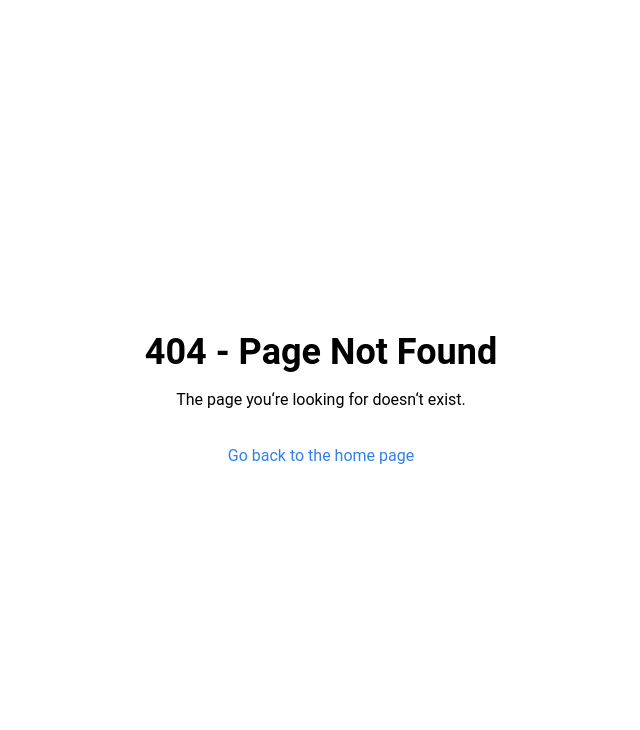
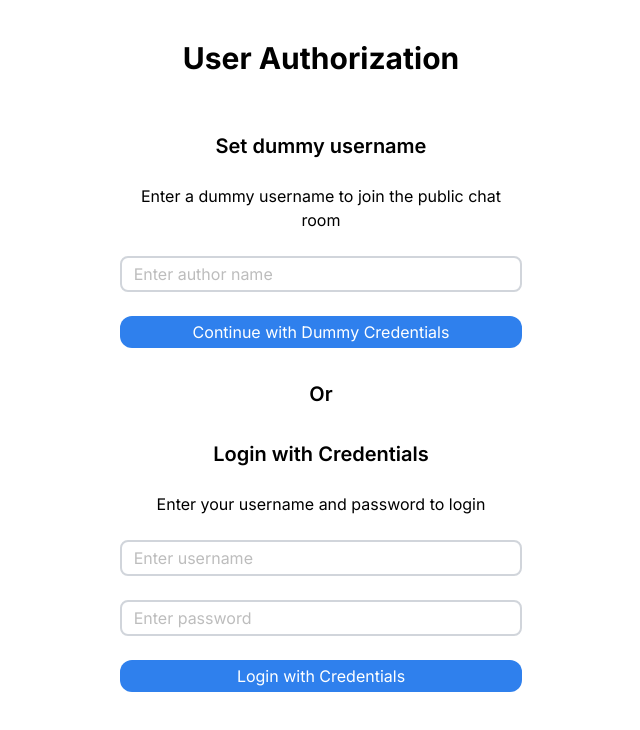
Before and after one commit to TheAttentionSeeker5050/next-chat-app, a Next.js app: page /login in a window 1280 px wide. Before the commit this address had no page. Shown: the top 730 px of the page, without its empty margins (319-959 px from the left). Built offline with nearby package versions, Linux system fonts and the light colour scheme.

Commit message:
created custom form layout for login credentials page

```diff
--- /dev/null
+++ b/src/components/LoginWithCredentialsForm.tsx
@@ -0,0 +1,29 @@
+import { FormEventHandler } from "react";
+
+interface LoginWithCredentialsFormProps {
+    // submitHandler: FormEventHandler<HTMLFormElement>;
+    setErrorMessage: (message: string) => void;
+}
+
+const LoginWithCredentialsForm: React.FC<LoginWithCredentialsFormProps> = ({ setErrorMessage }) => {
+    const submitHandler = async (e: React.FormEvent<HTMLFormElement>) => {
+        e.preventDefault();
+        alert('logging in with credentials');
+    }
+
+    return (
+        <form onSubmit={submitHandler} className="flex flex-col gap-6 dark:text-fore-secondary-dark ">
+            <h2 className='text-xl font-semibold text-center'>Login with Credentials</h2>
+
+            <p className="text-center">Enter your username and password to login</p>
+
+            <input type="text" name="username" id="username" placeholder="Enter username" className="border-2 pl-3 pr-2 border-fore-secondary-light py-1 rounded-lg" max={30} />
+            <input type="password" name="password" id="password" placeholder="Enter password" className="border-2 pl-3 pr-2 border-fore-secondary-light py-1 rounded-lg" max={30} />
+
+            <button type="submit" className="text-fore-blue-balloons-light bg-blue-balloons-light rounded-xl px-2 py-1 hover:bg-blue-balloons-light-hover">Login with Credentials</button>
+
+        </form>
+    );
+}
+
+export default LoginWithCredentialsForm;
--- a/src/components/SetAuthorForm.tsx
+++ /dev/null
@@ -1,27 +0,0 @@
-import { FormEventHandler } from "react";
-import React from "react";
-
-
-interface SetAuthorFormProps {
-    author: string;
-    setAuthor: (newAuthor: string) => void;
-    submitHandler: FormEventHandler<HTMLFormElement>;
-  }
-
-// setAuthorReusableComponent
-const SetAuthorForm: React.FC<SetAuthorFormProps> = ({ author, setAuthor, submitHandler }) => {
-
-    return (
-        // <section className="flex flex-col gap-6">
-            <form onSubmit={submitHandler} className="flex flex-col gap-6 dark:text-fore-secondary-dark">
-
-                <p>Enter your name to join the chat</p>
-                <input type="text" name="author" id="author" placeholder="Enter author name" className="border-2 pl-3 pr-2 border-fore-secondary-light py-1 rounded-lg" max={35} />
-                <button type="submit" className="text-fore-blue-balloons-light bg-blue-balloons-light rounded-xl px-2 py-1 hover:bg-blue-balloons-light-hover">Submit</button>
-
-            </form>
-        // </section>
-    );
-}
-
-export default SetAuthorForm;
--- /dev/null
+++ b/src/components/SetDummyUsernameForm.tsx
@@ -0,0 +1,24 @@
+import { FormEventHandler } from "react";
+import React from "react";
+
+
+interface SetDummyUsernameFormProps {
+    author: string;
+    setAuthor: (newAuthor: string) => void;
+    submitHandler: FormEventHandler<HTMLFormElement>;
+  }
+
+// setAuthorReusableComponent
+const SetDummyUsernameForm: React.FC<SetDummyUsernameFormProps> = ({ author, setAuthor, submitHandler }) => {
+
+    return (
+        <form onSubmit={submitHandler} className="flex flex-col gap-6 dark:text-fore-secondary-dark">
+            <h2 className='text-xl font-semibold text-center'>Set dummy username</h2>
+            <p className="text-center">Enter a dummy username to join the public chat room</p>
+            <input type="text" name="author" id="author" placeholder="Enter author name" className="border-2 pl-3 pr-2 border-fore-secondary-light py-1 rounded-lg" max={30} />
+            <button type="submit" className="text-fore-blue-balloons-light bg-blue-balloons-light rounded-xl px-2 py-1 hover:bg-blue-balloons-light-hover">Continue with Dummy Credentials</button>
+        </form>
+    );
+}
+
+export default SetDummyUsernameForm;
--- a/src/pages/_document.tsx
+++ b/src/pages/_document.tsx
@@ -7,7 +7,7 @@ export default function Document() {
   return (
     <Html lang="en" >
       <Head />
-      <body className={``}>
+      <body >
         <Main />
         <NextScript />
       </body>
--- a/src/pages/index.tsx
+++ b/src/pages/index.tsx
@@ -61,7 +61,7 @@ export default function Home({ messages}: {messages: MessageModelFirebase[]}) {
         setAuthorId(authorIdFromLocalStorage);
       } else {
         // use the navigate hook to redirect to set-author page if author is empty
-        router.push('/set-author', undefined, { shallow: true });
+        router.push('/login', undefined, { shallow: true });
       }
     }
 
--- a/src/pages/set-author.tsx
+++ b/src/pages/login.tsx
@@ -5,7 +5,7 @@ const inter = Inter({ subsets: ['latin'] });
 
 // useAppContext is a custom hook that returns the context
 import {useAppContext} from '@/context/MyContext';
-import SetAuthorForm from '@/components/SetAuthorForm';
+import SetDummyUsernameForm from '@/components/SetDummyUsernameForm';
 import Head from 'next/head';
 import { useRouter } from 'next/router';
 
@@ -15,6 +15,7 @@ import { validateAuthorName } from '@/utils/validators/validateAuthorName';
 // zod error type
 import { ZodError } from 'zod';
 import { saveToLocalStorage } from '@/context/localStorageHandlers';
+import LoginWithCredentialsForm from '@/components/LoginWithCredentialsForm';
 
 
 
@@ -46,7 +47,7 @@ export default function SetAuthor() {
       }
 
       // make a call to the server to set the author
-      const res = await fetch('/api/set-author', {
+      const res = await fetch('/api/auth/set-dummy-user', {
         method: 'POST',
         headers: {
           'Content-Type': 'application/json',
@@ -91,12 +92,17 @@ export default function SetAuthor() {
         <meta name="description" content="Set Author" />
       </Head>
       <main
-        className={`${inter.className} flex flex-col justify-center gap-8 items-center mt-10`}
+        className={`${inter.className} flex flex-col gap-8 px-3 my-10 mx-auto w-full mobile:w-96 tablet:w-1/3 `}
         >
-        <h1 className='text-2xl'>Set Author Name</h1>
-        <SetAuthorForm author={author} setAuthor={setAuthor} submitHandler={submitHandler}/>
+        <h1 className='text-3xl text-center font-bold mb-6'>User Authorization</h1>
+        {error && <p className="text-red-500">{error}</p>}
+        <SetDummyUsernameForm author={author} setAuthor={setAuthor} submitHandler={submitHandler}/>
 
-        {error && <p className="text-red-500">{error}</p>}
+        <span className='text-xl font-semibold text-center'>Or</span>
+
+        <LoginWithCredentialsForm setErrorMessage={setError} />
+
+
       </main>
     </>
   );
```
Also changed, not shown: src/pages/api/auth/set-dummy-user.ts (renamed from src/pages/api/set-author.ts).
